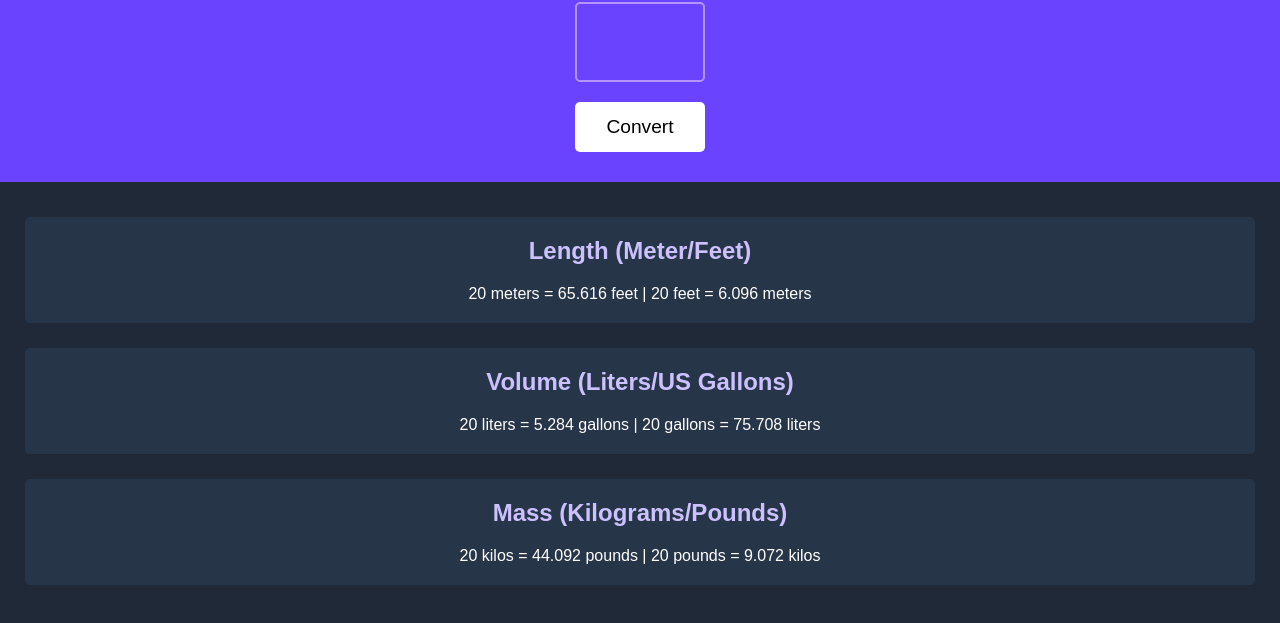
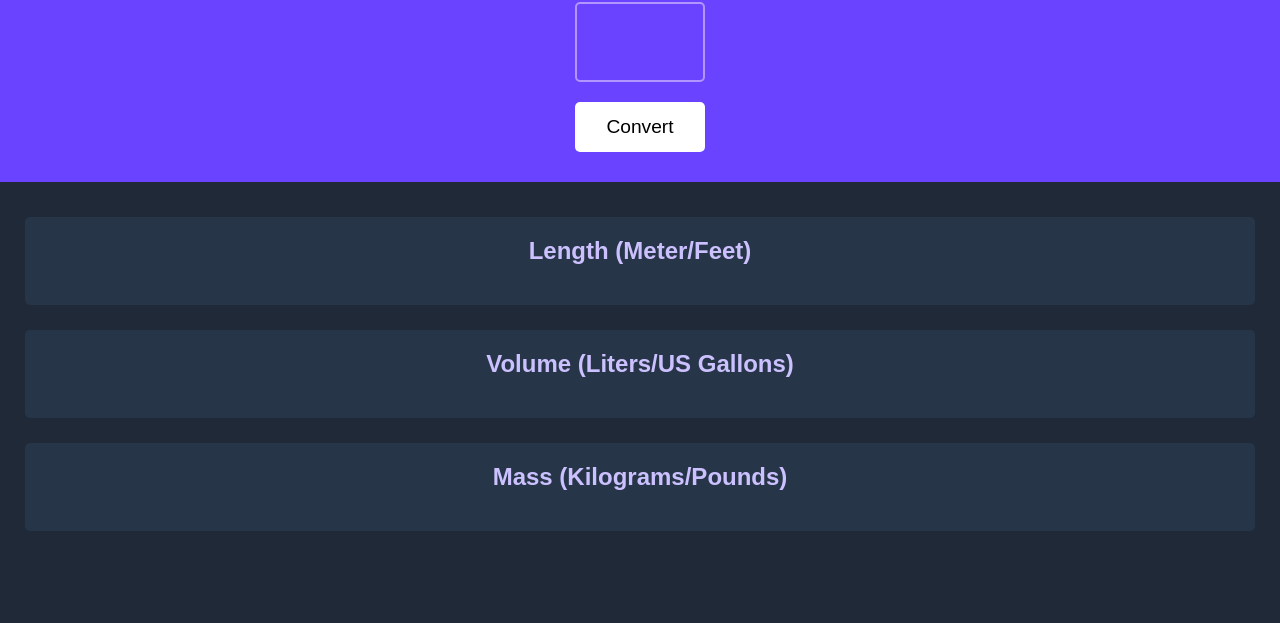
Before and after one commit to kwidmer64/unit-converter, a plain HTML site: page index.html in a window 1280 px wide. Shown: the part 85-708 px from the top of the page. Drawn offline with Linux system fonts and the light colour scheme.

Commit message:
Removed placeholder conversion text

```diff
--- a/index.html
+++ b/index.html
@@ -14,17 +14,17 @@
         <main class="main">
             <section class="conversion" id="length-sect">
                 <h2>Length (Meter/Feet)</h2>
-                <p id="length-conversion">20 meters = 65.616 feet | 20 feet = 6.096 meters</p>
+                <p id="length-conversion"></p>
             </section>
 
             <section class="conversion" id="volume-sect">
                 <h2>Volume (Liters/US Gallons)</h2>
-                <p id="volume-conversion">20 liters = 5.284 gallons | 20 gallons = 75.708 liters</p>
+                <p id="volume-conversion"></p>
             </section>
 
             <section class="conversion" id="mass-sect">
                 <h2>Mass (Kilograms/Pounds)</h2>
-                <p id="mass-conversion">20 kilos = 44.092 pounds | 20 pounds = 9.072 kilos</p>
+                <p id="mass-conversion"></p>
             </section>
         </main>
         <script src="index.js"></script>
```
